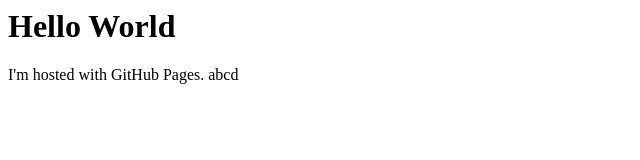
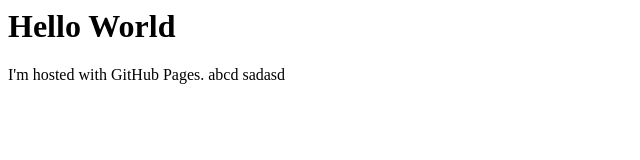
Before and after one commit to kino-chu/kinochu.github.io, a plain HTML site: page Index.html in a window 1280 px wide. Shown: the full height of the page, 0-640 px from the left. Drawn offline with Linux system fonts and the light colour scheme.

Commit message:
Update Index.html

```diff
--- a/Index.html
+++ b/Index.html
@@ -1,6 +1,6 @@
 <html>
 <body>
 <h1>Hello World</h1>
-<p>I'm hosted with GitHub Pages. abcd </p>
+<p>I'm hosted with GitHub Pages. abcd sadasd </p>
 </body>
 </html>
```
